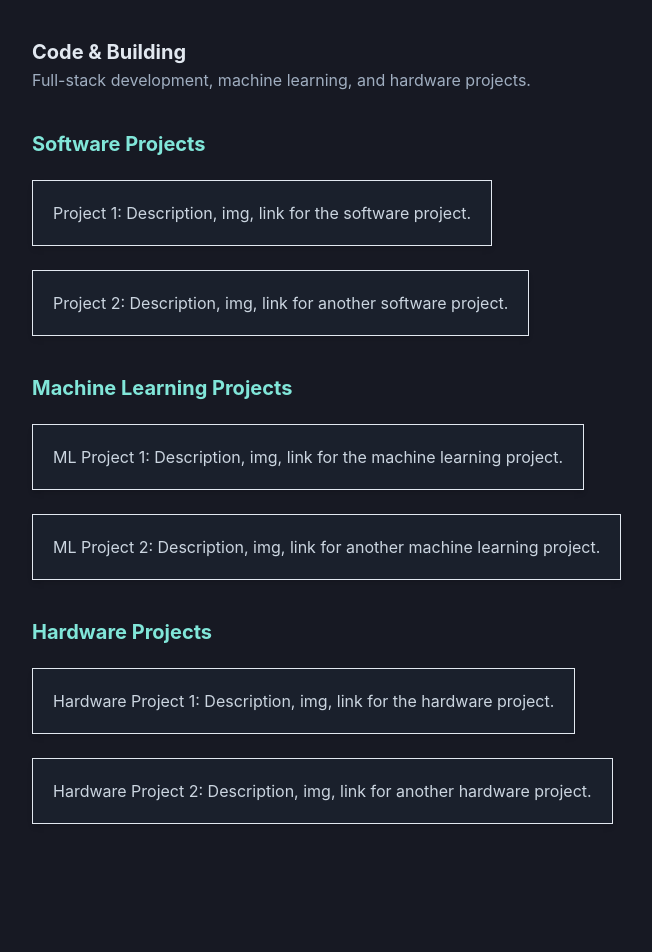
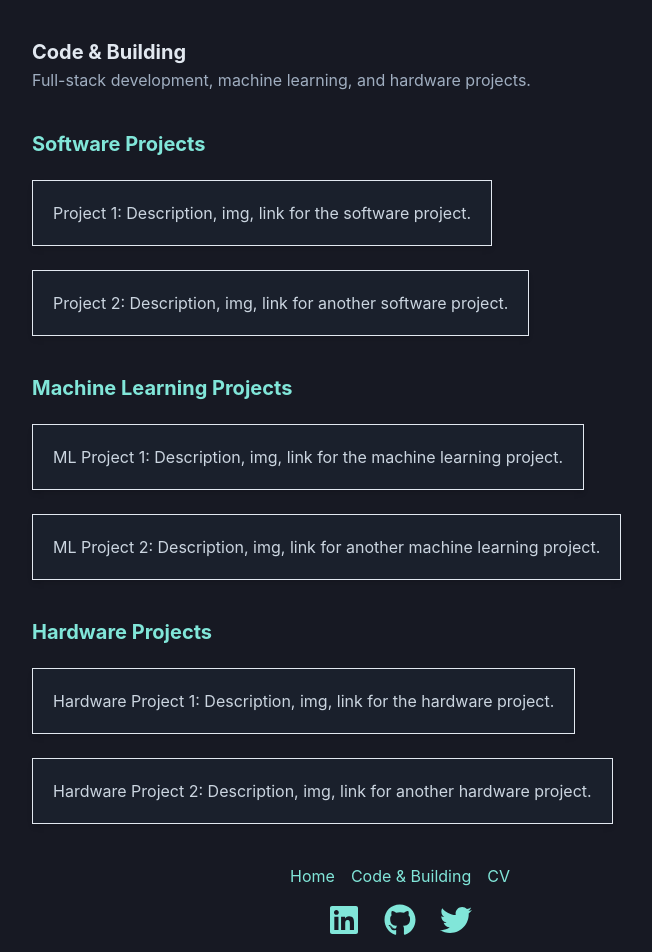
Before and after one commit to lepkinh/personal-website, a React (Create React App) app in the folder my-portfolio/: page /building in a window 1280 px wide. Shown: the top 952 px of the page, without its empty margins (240-892 px from the left). Before the commit the page ends 864 px from the top, so only its background shows below. Built offline with nearby package versions, Linux system fonts and the light colour scheme.

Commit message:
Live 0.1 copy

```diff
--- a/my-portfolio/src/Building.js
+++ b/my-portfolio/src/Building.js
@@ -1,5 +1,7 @@
 import React from 'react';
-import { ChakraProvider, Container, Heading, Text, VStack, HStack, Box, extendTheme } from '@chakra-ui/react';
+import { ChakraProvider, Container, Heading, Text, VStack, HStack, Box, extendTheme, Link, Stack, Icon } from '@chakra-ui/react';
+import { BrowserRouter as Router, Routes, Route } from 'react-router-dom';
+import { FaLinkedin, FaGithub, FaTwitter } from 'react-icons/fa';
 
 // Darker theme
 const theme = extendTheme({
@@ -67,6 +69,26 @@ function Building() {
           </Box>
           {/* Add more projects as needed */}
         </VStack>
+
+        {/* Links to Other Routes */}
+        <Stack direction="row" spacing={4} justify="center" mt={10}>
+          <Link href="/" color="teal.200">Home</Link>
+          <Link href="/building" color="teal.200">Code & Building</Link>
+          <Link href="/cv" color="teal.200">CV</Link>
+        </Stack>
+
+        {/* Links to Socials */}
+        <HStack spacing={6} justify="center" mt={4}>
+          <Link href="https://www.linkedin.com/in/nicolaslepki/" isExternal>
+            <Icon as={FaLinkedin} boxSize={8} color="teal.200" />
+          </Link>
+          <Link href="https://github.com/lepkinh" isExternal>
+            <Icon as={FaGithub} boxSize={8} color="teal.200" />
+          </Link>
+          <Link href="https://x.com/fixedawakening" isExternal>
+            <Icon as={FaTwitter} boxSize={8} color="teal.200" />
+          </Link>
+        </HStack>
       </Container>
     </ChakraProvider>
   );
--- a/my-portfolio/src/Cv.js
+++ b/my-portfolio/src/Cv.js
@@ -1,6 +1,18 @@
 // Cv.js
 import React from 'react';
-import { Box, Button, VStack, Link, Text } from '@chakra-ui/react';
+import { ChakraProvider, Box, Button, VStack, Link, Text, extendTheme } from '@chakra-ui/react';
+
+// Darker theme
+const theme = extendTheme({
+  styles: {
+    global: {
+      body: {
+        bg: 'gray.900', // Dark background color
+        color: 'gray.200', // Light text color
+      },
+    },
+  },
+});
 
 function Cv() {
   const resumeUrl = "/path/to/your/resume.pdf"; // ADD RESUME HERE, I need to redo mine still
@@ -14,7 +26,7 @@ function Cv() {
 
       {/* Download Button */}
       <Link href={resumeUrl} download>
-        <Button colorScheme="teal" variant="solid">Download Resume</Button>
+        <Button colorScheme="teal" variant="solid">Download as PDF</Button>
       </Link>
     </VStack>
   );
```
